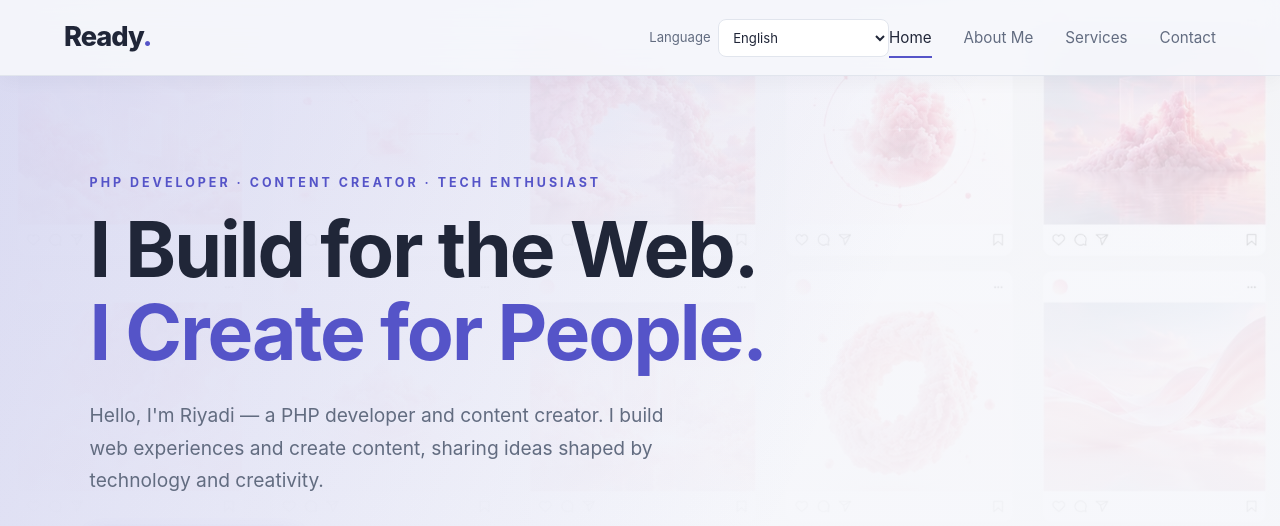
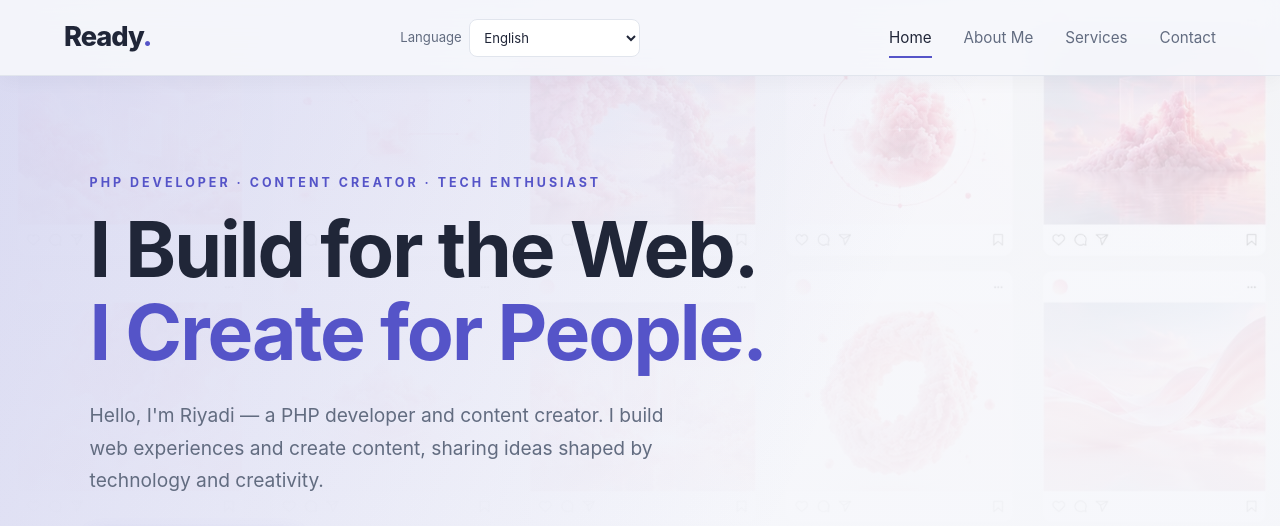
Before and after one commit to mahesri/mahesri.github.io, a plain HTML site: page index.html in a window 1280 px wide. Shown: the top 526 px of the page. Drawn offline with nearby package versions, Linux system fonts and the light colour scheme.

Commit message:
Align the language selector in the header

```diff
--- a/style.css
+++ b/style.css
@@ -1606,3 +1606,5 @@ body { background: var(--bg); color: var(--text); }
   .language-switch { gap: .3rem; font-size: .72rem; }
   .language-switch select { min-height: 36px; padding: .35rem 1.35rem .35rem .45rem; }
 }
+
+.language-switch { margin-left: 0; }
```
